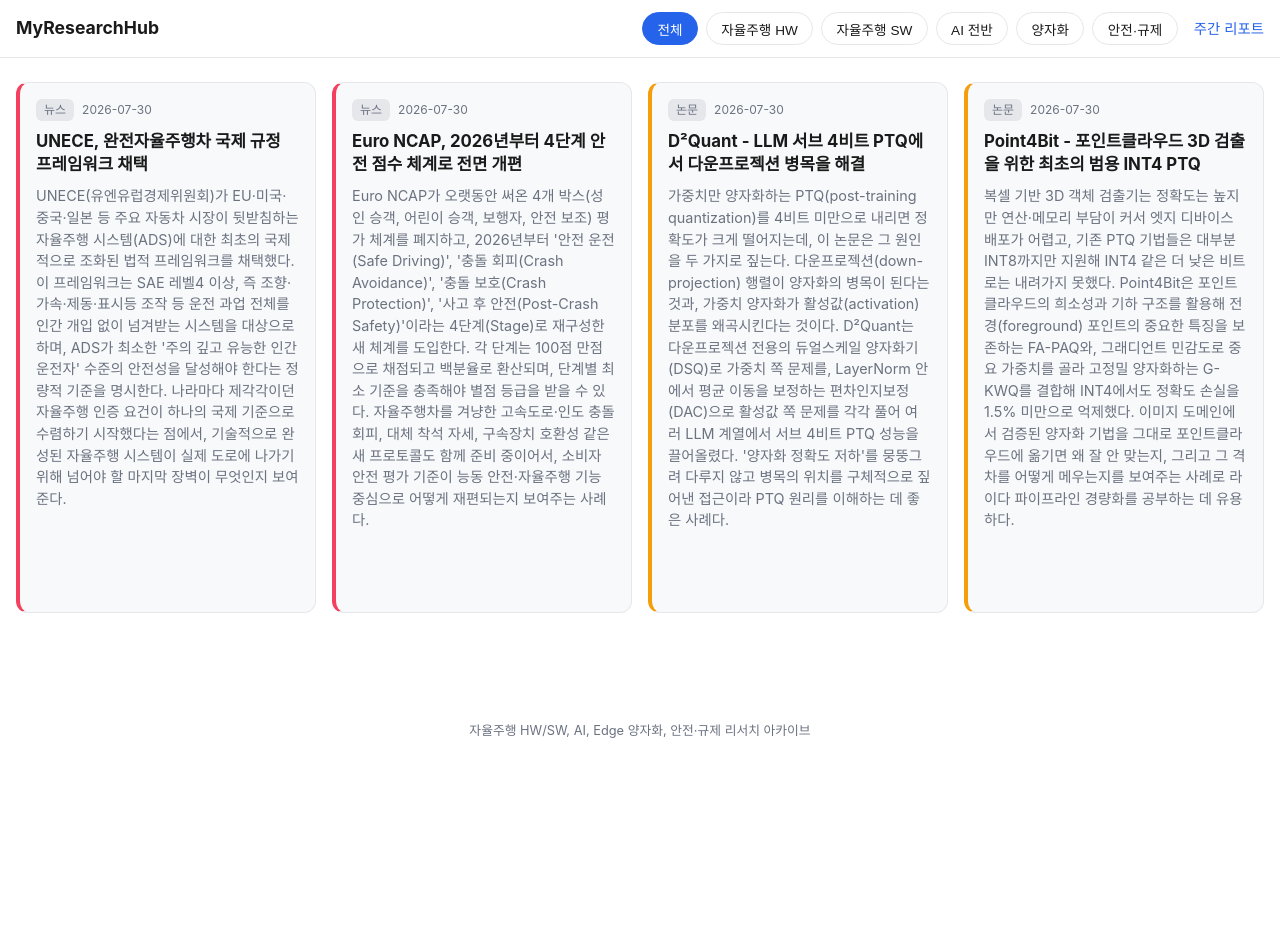
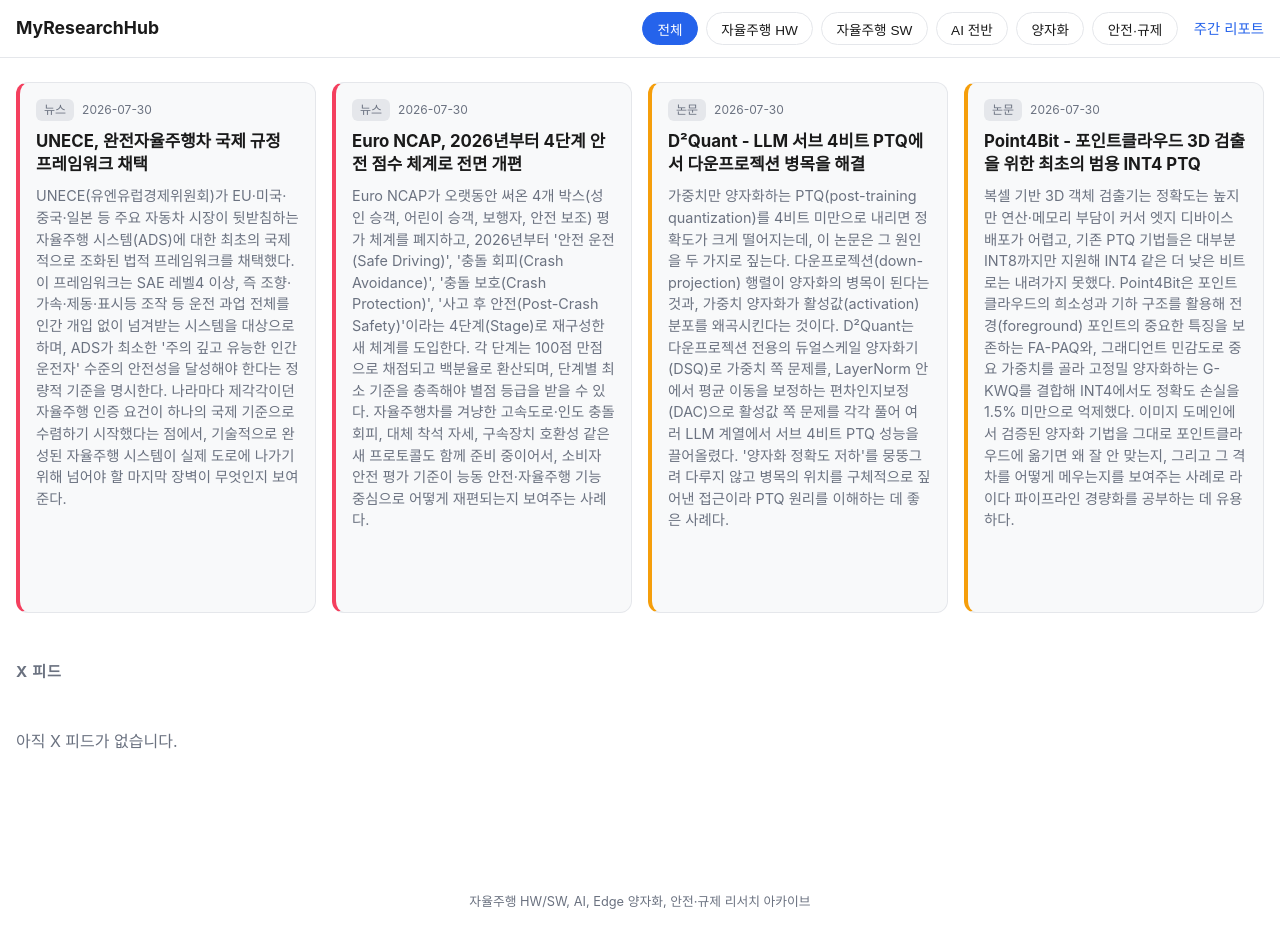
Before and after one commit to mingming715/MyResearchHub, a Jekyll site: the page built from index.md, in a window 1280 px wide and 956 px high. Shown: the top 948 px of the window. Built offline with Jekyll 4.4.1, drawn with Linux system fonts in a browser that asks for light colours.

Commit message:
Add category-agnostic X feed section below the card row (3-column masonry)

```diff
--- a/_config.yml
+++ b/_config.yml
@@ -13,6 +13,8 @@ collections:
     output: false
   safety-regulation:
     output: false
+  x-feed:
+    output: false
   weekly:
     output: true
     permalink: /weekly/:title/
--- a/assets/css/style.css
+++ b/assets/css/style.css
@@ -214,3 +214,64 @@ main {
 @media (max-width: 480px) {
   .card { flex-basis: 260px; }
 }
+
+.section-heading {
+  font-size: 0.95rem;
+  color: var(--muted);
+  text-transform: uppercase;
+  letter-spacing: 0.05em;
+  margin: 2rem 0 1rem;
+}
+
+.feed-grid {
+  columns: 3;
+  column-gap: 1rem;
+}
+
+.feed-card {
+  display: block;
+  break-inside: avoid;
+  margin-bottom: 1rem;
+  background: var(--card-bg);
+  border: 1px solid var(--border);
+  border-left: 4px solid var(--fg);
+  border-radius: 12px;
+  padding: 1rem;
+  text-decoration: none;
+  transition: transform 0.15s ease, box-shadow 0.15s ease;
+}
+
+.feed-card:hover,
+.feed-card:focus-visible {
+  transform: translateY(-2px);
+  box-shadow: 0 6px 20px rgba(0, 0, 0, 0.12);
+}
+
+.feed-meta {
+  display: flex;
+  justify-content: space-between;
+  gap: 0.5rem;
+  font-size: 0.75rem;
+  color: var(--muted);
+  margin-bottom: 0.5rem;
+}
+
+.feed-author {
+  font-weight: 700;
+  color: var(--fg);
+}
+
+.feed-text {
+  font-size: 0.9rem;
+  line-height: 1.5;
+  margin: 0;
+  white-space: pre-wrap;
+}
+
+@media (max-width: 900px) {
+  .feed-grid { columns: 2; }
+}
+
+@media (max-width: 560px) {
+  .feed-grid { columns: 1; }
+}
--- a/index.md
+++ b/index.md
@@ -29,3 +29,23 @@ title: MyResearchHub
 {% else %}
 <p class="empty-state">아직 업데이트가 없습니다. 매일 아침 자동으로 채워집니다.</p>
 {% endif %}
+
+<h2 class="section-heading">X 피드</h2>
+{% assign xfeed = site.x-feed | sort: 'date' | reverse %}
+{% if xfeed.size > 0 %}
+<div class="feed-grid">
+{% for doc in xfeed %}
+  {% for item in doc.items %}
+  <a class="feed-card" href="{{ item.source_url }}" target="_blank" rel="noopener">
+    <div class="feed-meta">
+      <span class="feed-author">{{ item.author }}</span>
+      <span>{{ doc.date | date: "%Y-%m-%d" }}</span>
+    </div>
+    <p class="feed-text">{{ item.text }}</p>
+  </a>
+  {% endfor %}
+{% endfor %}
+</div>
+{% else %}
+<p class="empty-state">아직 X 피드가 없습니다.</p>
+{% endif %}
```
Also changed, not shown: 1 other file.
